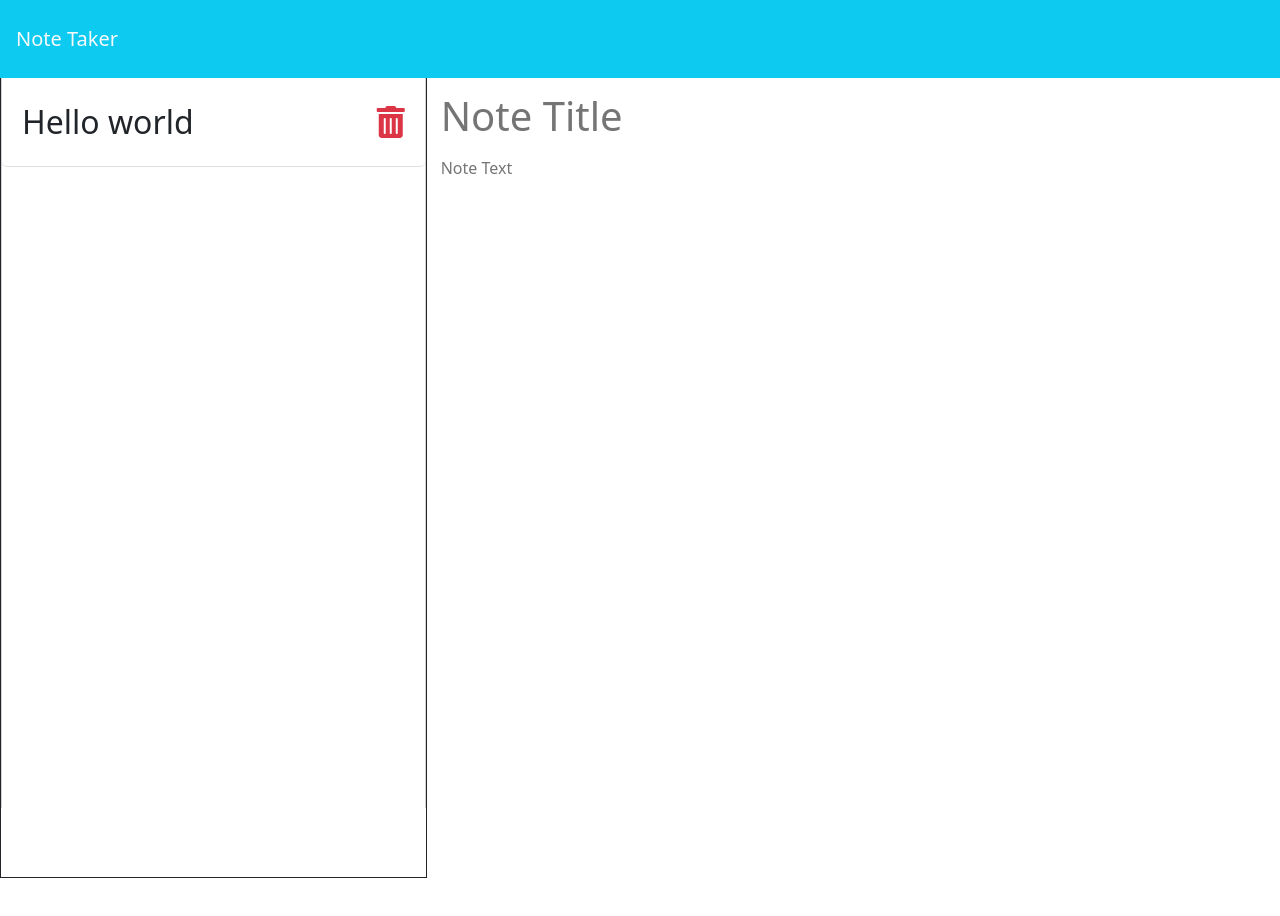
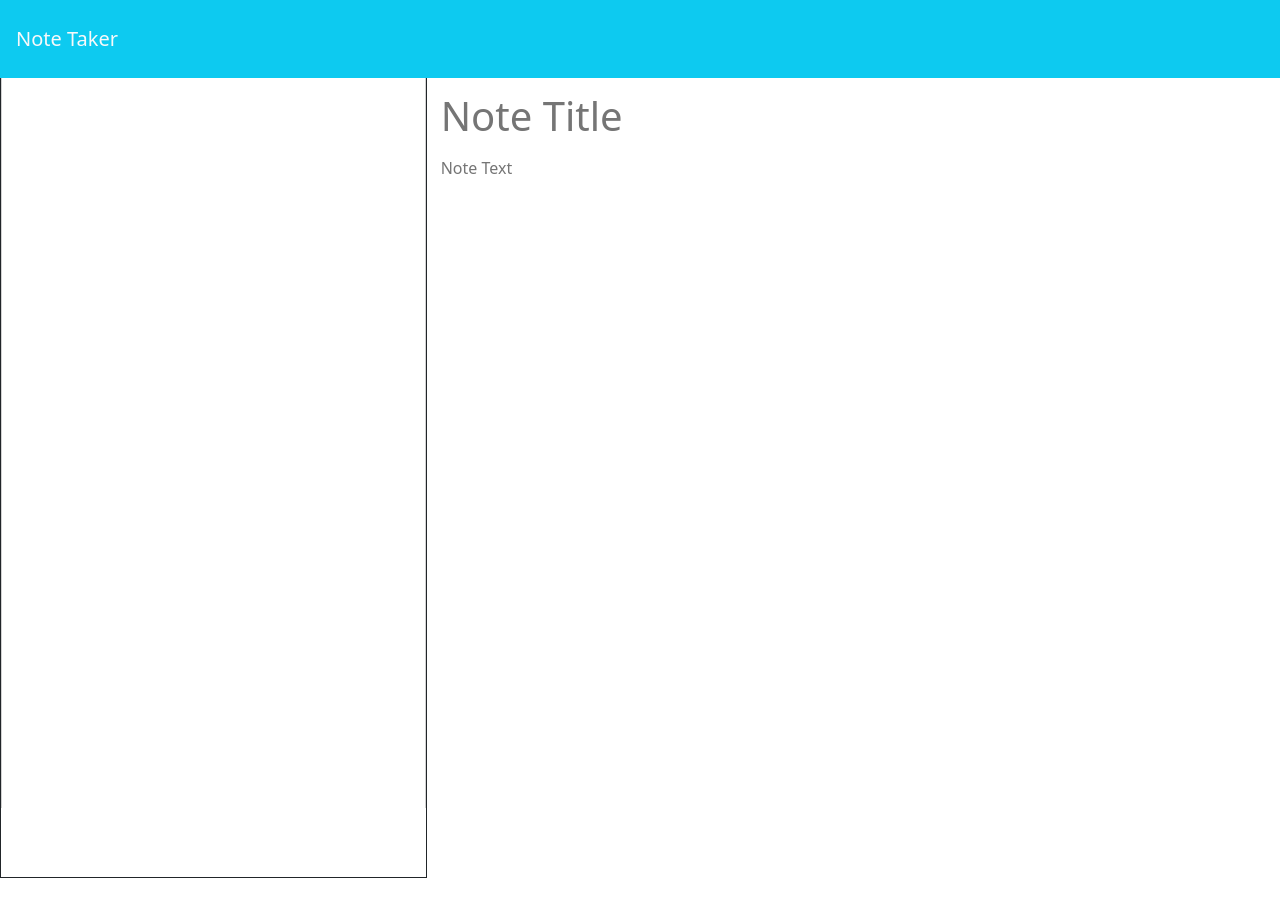
Before and after one commit to Kal-a11y/note-taker, a website: page public/notes.html in a window 1280 px wide. Drawn offline with nearby package versions, Linux system fonts and the light colour scheme; no server answers.

Commit message:
Removed test note

```diff
--- a/public/notes.html
+++ b/public/notes.html
@@ -40,13 +40,7 @@
       <!-- Left Column-->
       <div class="col-4 list-container p-0 border border-top-0 border-dark vh-100" id="list-container">
         <div class="card">
-          <ul class="list-group" id="list-group">
-            <li class="list-group-item fs-2 d-flex" id="test-id-1">
-              <span class="flex-fill">Hello world</span>
-              <span class="fas fa-trash-alt align-self-center m-3-5" style="color:#dc3545"></span>
-            </li>
-
-          </ul>
+          <ul class="list-group" id="list-group"></ul>
         </div>
       </div>
 
```
